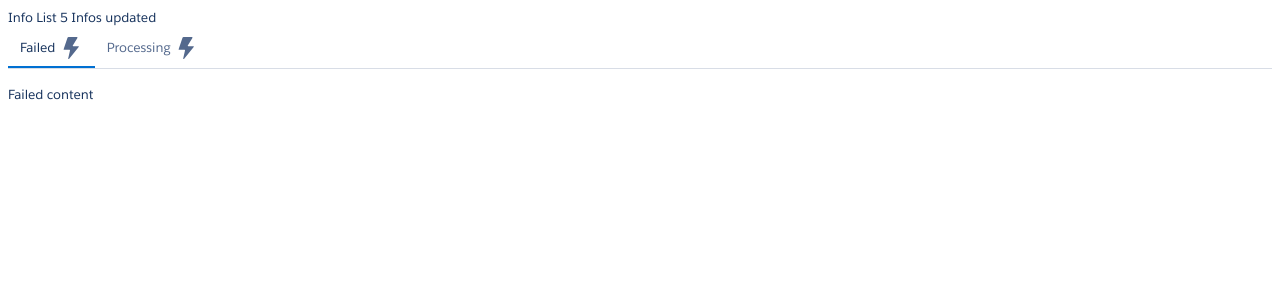
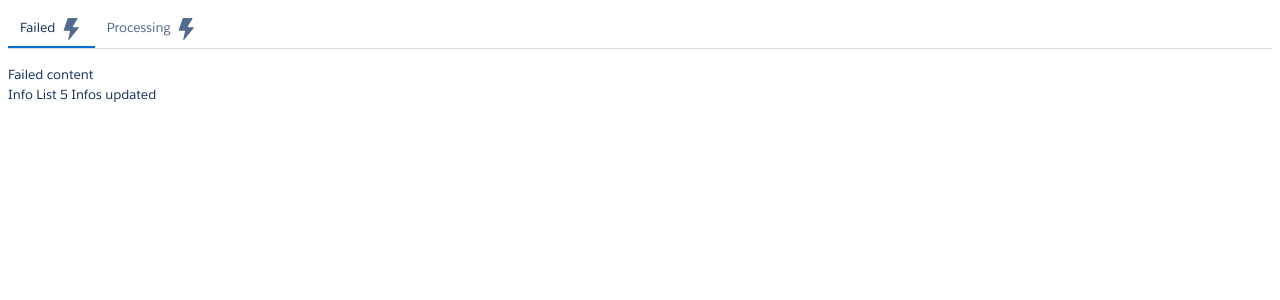
Before and after one commit to vad1m198/ng-batch-info, an Angular app: page / in a window 1280 px wide. Shown: the top 300 px of the page. Built offline with nearby package versions, Linux system fonts and the light colour scheme.

Commit message:
change components structure

```diff
--- a/src/app/app.component.html
+++ b/src/app/app.component.html
@@ -1,5 +1,27 @@
 <div class="sl">
   <div class="slds">
-    <infolst></infolst>
+      <sl-tabs>
+        <sl-tab>
+            <ng-template sl-tab-heading>
+              <div>Failed <sl-icon [type]="'utility'" [name]="'connected_apps'"></sl-icon></div>
+            </ng-template>
+            <ng-template sl-tab-content>
+              <div>Failed content</div>
+              <info-lst></info-lst>
+            </ng-template>
+        </sl-tab>
+        <sl-tab>
+            <ng-template sl-tab-heading>
+              <div>Processing <sl-icon [type]="'utility'" [name]="'connected_apps'"></sl-icon></div>
+            </ng-template>
+            <ng-template sl-tab-content>
+              <div>Processing content</div>
+              <info-lst></info-lst>
+            </ng-template>
+        </sl-tab>
+      </sl-tabs>
+
+
+
   </div>
 </div>
--- a/src/app/app.component.ts
+++ b/src/app/app.component.ts
@@ -1,5 +1,6 @@
 import { Component,ElementRef,Optional } from '@angular/core';
 import { Config } from './util/Config';
+
 
 @Component({
   selector: 'app-root',
--- a/src/app/app.module.ts
+++ b/src/app/app.module.ts
@@ -1,15 +1,17 @@
 import { BrowserModule } from '@angular/platform-browser';
 import { NgModule } from '@angular/core';
-import { InfoListModule } from "./infoList/infoList.module";
 import { AppComponent } from './app.component';
 import { Config } from './util/Config';
+import { TabsModule } from "./tabs/tabs.module";
+import { SlIconModule } from "./icon/icon.module";
+import { InfoListModule } from "./infoList/infoList.module";
 
 @NgModule({
   declarations: [
     AppComponent
   ],
   imports: [
-    BrowserModule,InfoListModule
+    BrowserModule,TabsModule,SlIconModule,InfoListModule
   ],
   providers: [Config],
   bootstrap: [AppComponent]
--- a/src/app/infoList/infoList.component.html
+++ b/src/app/infoList/infoList.component.html
@@ -1,22 +1,2 @@
 <h2>Info List</h2>
 {{infos.length}} Infos updated
-
-<sl-tabs>
-
-    <sl-tab>
-        <ng-template sl-tab-heading>
-          <div>Failed <sl-icon [type]="'utility'" [name]="'connected_apps'"></sl-icon></div>
-        </ng-template>
-        <ng-template sl-tab-content>
-          <div>Failed content</div>
-        </ng-template>
-    </sl-tab>
-    <sl-tab>
-        <ng-template sl-tab-heading>
-          <div>Processing <sl-icon [type]="'utility'" [name]="'connected_apps'"></sl-icon></div>
-        </ng-template>
-        <ng-template sl-tab-content>
-          <div>Processing content</div>
-        </ng-template>
-    </sl-tab>
-</sl-tabs>
--- a/src/app/infoList/infoList.component.ts
+++ b/src/app/infoList/infoList.component.ts
@@ -3,11 +3,12 @@ import { BatchInfo } from "../model/info.model";
 import { InfoRepository } from "../model/info.repository";
 
 @Component({
-  selector: "infolst",
+  selector: "info-lst",
   templateUrl: "infoList.component.html"
 })
 export class InfoListComponent {
     constructor(private repository: InfoRepository) {}
+
     get infos(): BatchInfo[] {
       return this.repository.getInfos();
     }
--- a/src/app/infoList/infoList.module.ts
+++ b/src/app/infoList/infoList.module.ts
@@ -2,12 +2,10 @@ import { NgModule } from "@angular/core";
 import { BrowserModule } from "@angular/platform-browser";
 import { FormsModule } from "@angular/forms";
 import { ModelModule } from "../model/model.module";
-import { TabsModule } from "../tabs/tabs.module";
-import { SlIconModule } from "../icon/icon.module";
 import { InfoListComponent } from "./infoList.component";
 
 @NgModule({
-  imports: [ModelModule, BrowserModule,TabsModule,SlIconModule],
+  imports: [ModelModule, BrowserModule],
   declarations: [InfoListComponent],
   exports: [InfoListComponent]
 })
```
